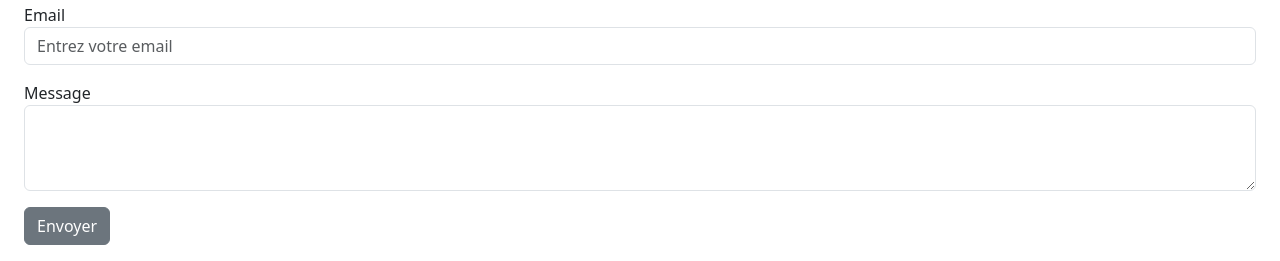
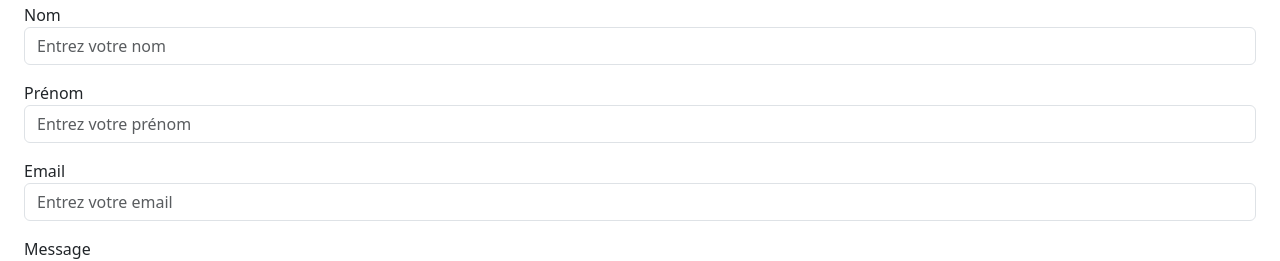
Before and after one commit to rf33350/cantin-studi, an Eleventy site: page src/contact.njk in a window 1280 px wide. Shown: the part 229-490 px from the top of the page. Built offline with nearby package versions, Linux system fonts and the light colour scheme; Eleventy itself is replaced by a stand-in of ours; files that its build step writes are made by us from their sources.

Commit message:
add form nom et prenom contact.njk

```diff
--- a/src/contact.njk
+++ b/src/contact.njk
@@ -8,9 +8,17 @@ layout: layout.njk
 </div>
 
 <form>
+<div class="form-group mx-4 mb-3">
+    <label for="nom">Nom</label>
+    <input type="text" class="form-control" id="nom" placeholder="Entrez votre nom">
+  </div>
   <div class="form-group mx-4 mb-3">
-    <label for="exampleInputEmail1">Email</label>
-    <input type="email" class="form-control" id="eemail" aria-describedby="emailHelp" placeholder="Entrez votre email">
+    <label for="prenom">Prénom</label>
+    <input type="text" class="form-control" id="prenom" placeholder="Entrez votre prénom">
+  </div>
+  <div class="form-group mx-4 mb-3">
+    <label for="email">Email</label>
+    <input type="email" class="form-control" id="email" aria-describedby="emailHelp" placeholder="Entrez votre email">
   </div>
   <div class="form-group mx-4 mb-3">
     <label for="message">Message</label>
```
